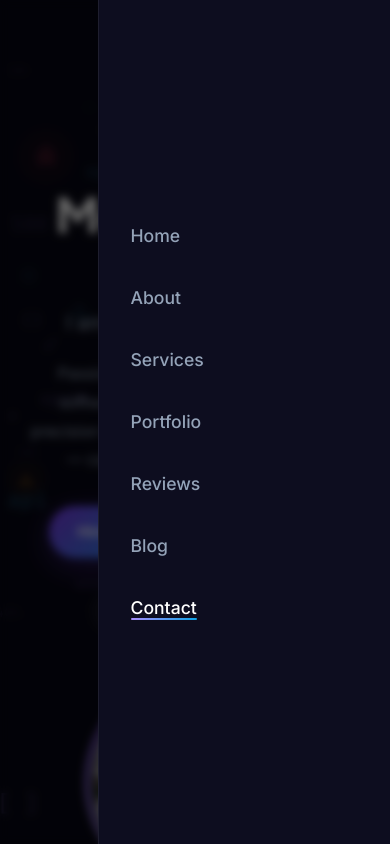
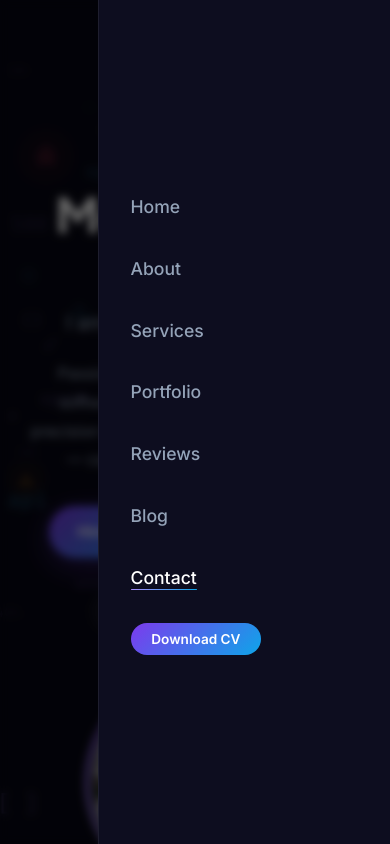
Before and after one commit to rakibsanto/new_portfolio, a plain HTML site: page index.html in a window 390 px wide. Both pictures are taken after a click on the button "Toggle menu". Shown: the top 844 px of the page. Drawn offline with Linux system fonts and the light colour scheme.

Commit message:
download cv button fix for mobile view

```diff
--- a/index.html
+++ b/index.html
@@ -70,6 +70,7 @@
             <li><a href="#testimonials" class="nav-link">Reviews</a></li>
             <li><a href="#blog" class="nav-link">Blog</a></li>
             <li><a href="#contact" class="nav-link">Contact</a></li>
+            <li class="mobile-cta-item"><a href="https://drive.google.com/file/d/1j2wbK4K13JVihh8H9rhTGsNIYrktMM8G/view?usp=sharing" target="_blank" class="nav-cta">Download CV</a></li>
         </ul>
         <a href="https://drive.google.com/file/d/1j2wbK4K13JVihh8H9rhTGsNIYrktMM8G/view?usp=sharing" target="_blank"
             class="nav-cta">Download CV</a>
--- a/style.css
+++ b/style.css
@@ -49,6 +49,7 @@ img{max-width:100%;display:block}
 .nav-link:hover::after,.nav-link.active::after{width:100%}
 .nav-cta{padding:.5rem 1.3rem;background:linear-gradient(135deg,var(--primary),var(--accent));color:#fff;border-radius:50px;font-size:.85rem;font-weight:700;transition:all .3s;white-space:nowrap}
 .nav-cta:hover{transform:translateY(-2px);box-shadow:0 10px 25px rgba(124,58,237,.4)}
+.mobile-cta-item {display: none;}
 .hamburger{display:none;flex-direction:column;gap:5px;background:none;border:none;cursor:pointer;padding:4px}
 .hamburger span{display:block;width:24px;height:2px;background:#fff;border-radius:2px;transition:all .3s}
 .hamburger.open span:nth-child(1){transform:translateY(7px) rotate(45deg)}
@@ -280,7 +281,8 @@ footer a{color:var(--primary-l)}
   .skill-cards{grid-template-columns:1fr 1fr}
 }
 @media(max-width:860px){
-  .nav-links,.nav-cta{display:none}
+  .nav-links, #navbar > .nav-cta {display:none}
+  .mobile-cta-item {display:block}
   .hamburger{display:flex}
   /* Mobile nav drawer */
   .nav-links.open{display:flex;flex-direction:column;position:fixed;top:0;right:0;width:75%;max-width:300px;height:100vh;background:var(--bg2);border-left:1px solid var(--border);z-index:999;justify-content:center;align-items:flex-start;padding:2rem;gap:2rem}
```
